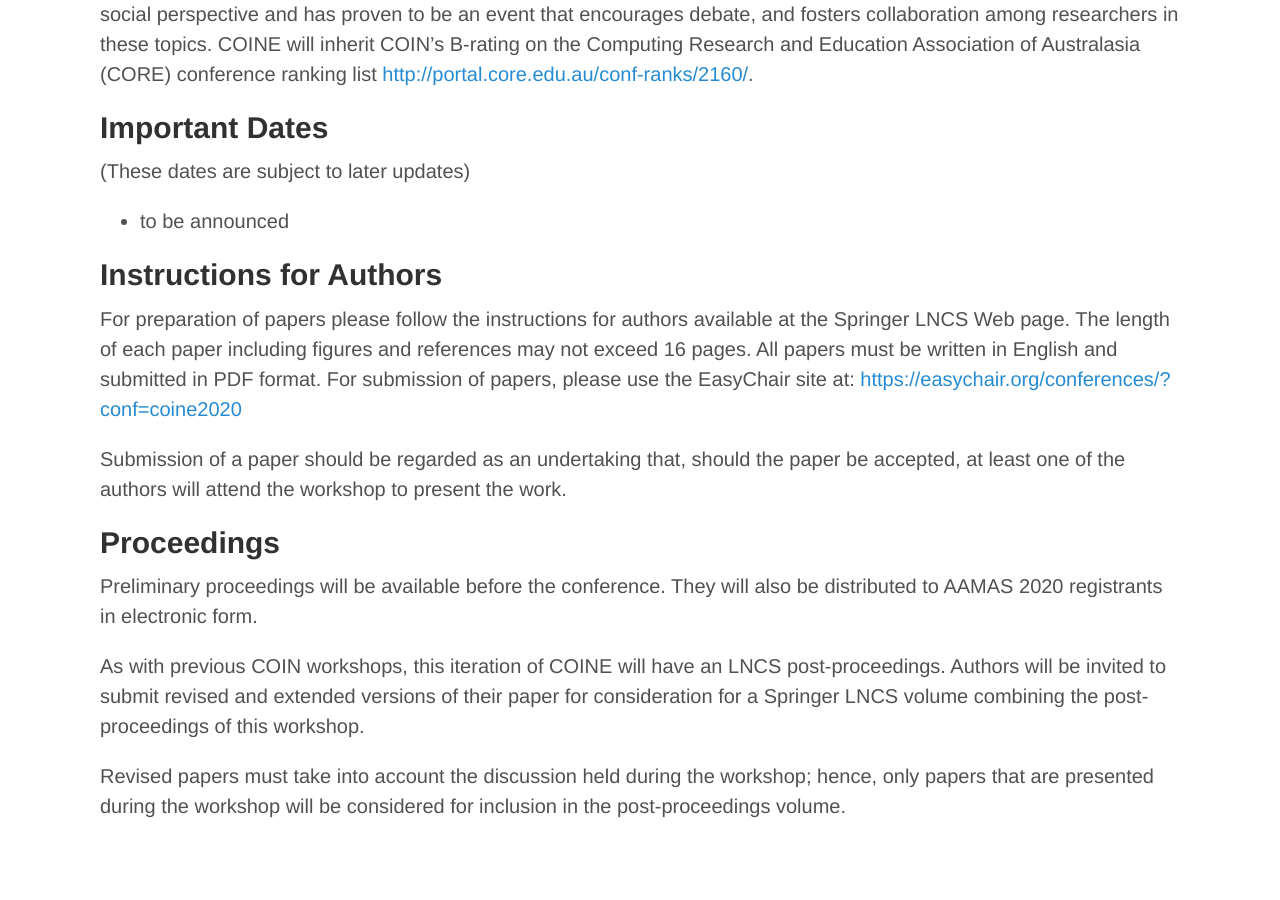
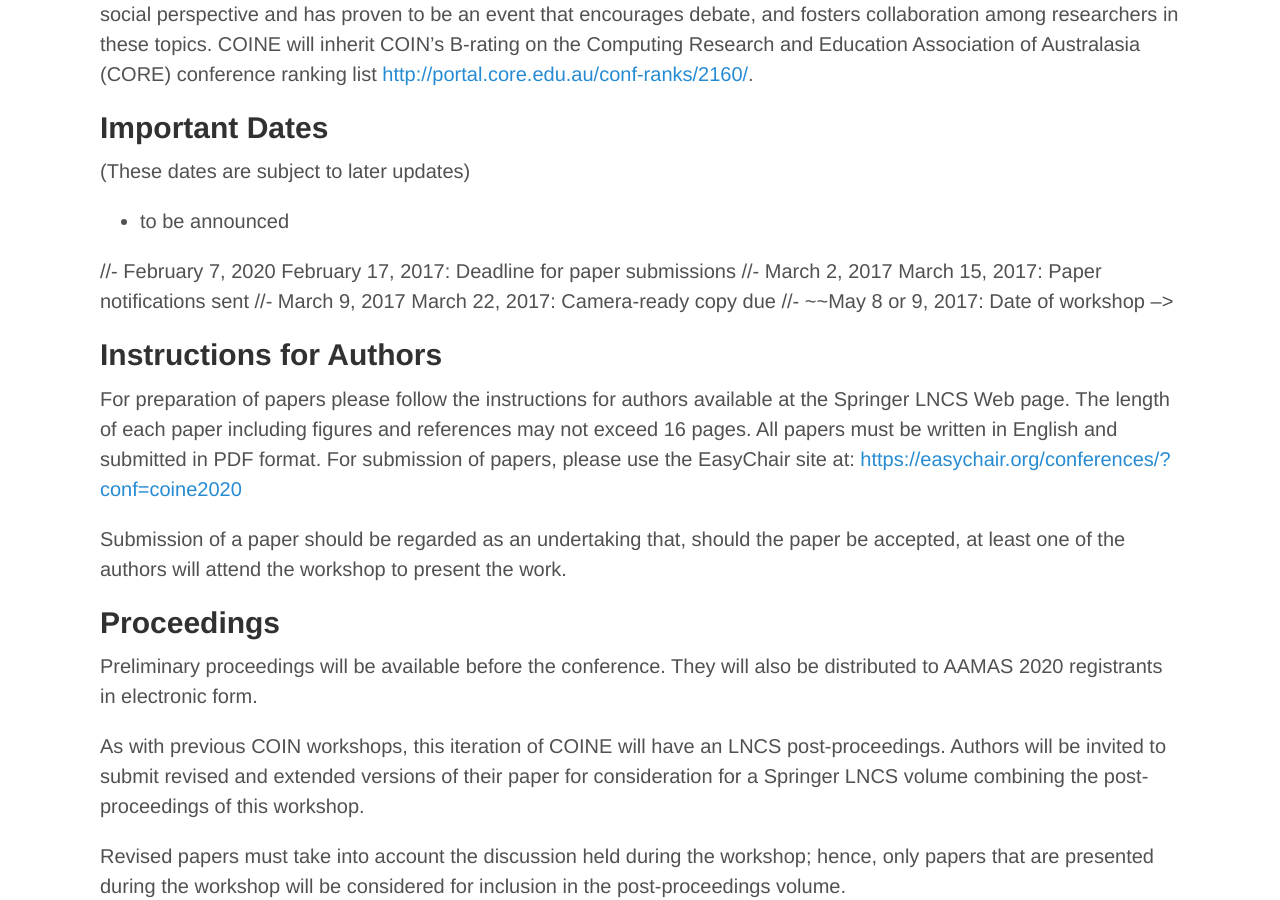
Before and after one commit to coin-workshop/coine-2020-new-zealand, a Jekyll site: the page built from call_for_papers.md, in a window 1280 px wide and 900 px high, scrolled down 1042 px. Built offline with Jekyll 4.4.1, drawn with Linux system fonts in a browser that asks for light colours; before the commit the page ends 1883 px from its top, so only the background shows below that.

Commit message:
Minor webpage formatting refinements.

```diff
--- a/call_for_papers.md
+++ b/call_for_papers.md
@@ -28,11 +28,11 @@ COINE will inherit COIN's B-rating on the Computing Research and Education Assoc
 
 - to be announced
 
-<!--
-February 7, 2020 February 17, 2017: Deadline for paper submissions
-- March 2, 2017 March 15, 2017: Paper notifications sent
-- March 9, 2017 March 22, 2017: Camera-ready copy due
-- ~~May 8 or 9, 2017: Date of workshop -->
+
+//- February 7, 2020 February 17, 2017: Deadline for paper submissions
+//- March 2, 2017 March 15, 2017: Paper notifications sent
+//- March 9, 2017 March 22, 2017: Camera-ready copy due
+//- ~~May 8 or 9, 2017: Date of workshop -->
 
 ## Instructions for Authors
 
```
Also changed, not shown: committees.md (+2 -0 lines), index.md (+5 -6 lines).
